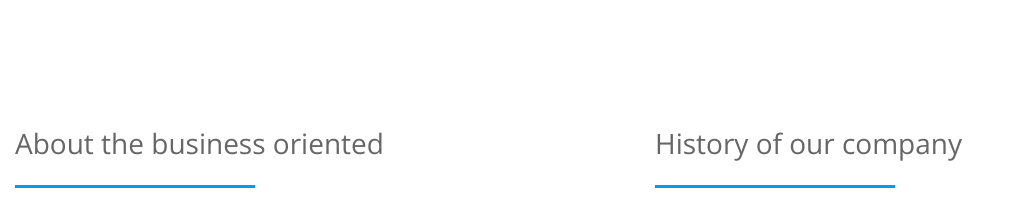
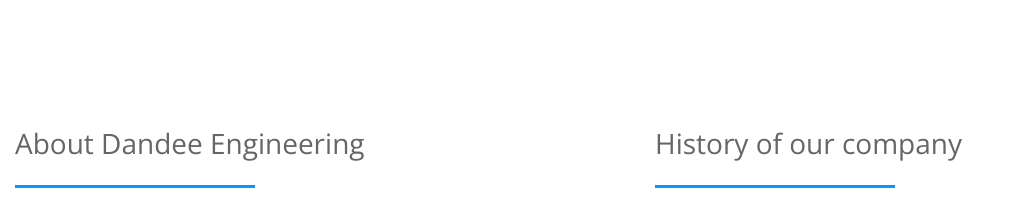
Before and after one commit to Faith-Akpan/dandeeconstructions, a plain HTML site: page about.html in a window 1280 px wide. Shown: the part 2240-2457 px from the top of the page, without its empty margins (0-1010 px from the left). Drawn offline with nearby package versions, Linux system fonts and the light colour scheme.

Commit message:
Update about.html

```diff
--- a/about.html
+++ b/about.html
@@ -178,7 +178,7 @@
     <div class="container-fluid mt-7">
         <div class="row">
             <div class="col-lg-5 col-md-6 mb-4">
-                <h3 class="tm-title-gray mb-4">About the business oriented</h3>
+                <h3 class="tm-title-gray mb-4">About Dandee Engineering</h3>
                 <hr class="mb-5 tm-hr">
                 <p class="mb-5">
             Dandee Engineering And Construction is an engineering and realestate Management company registered with registration number 366253 with the cooperate Affairs commission of Nigeria with tax payers id number
```
